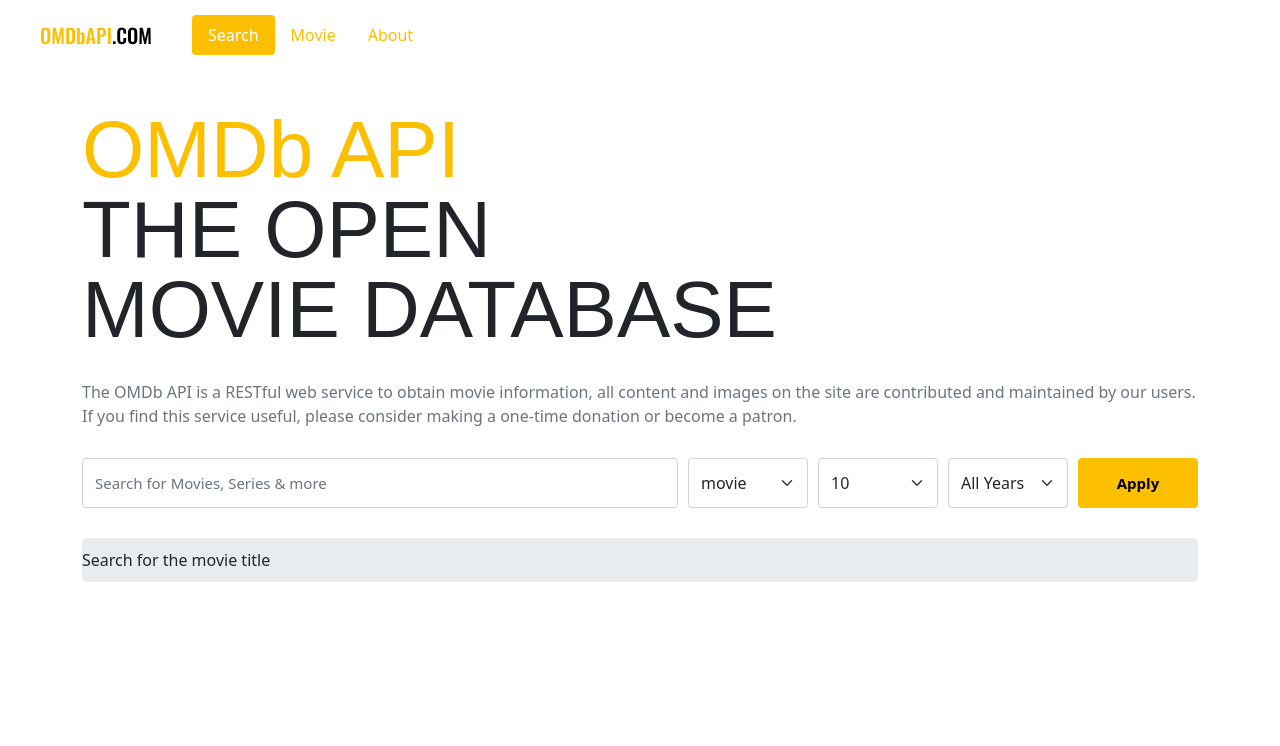
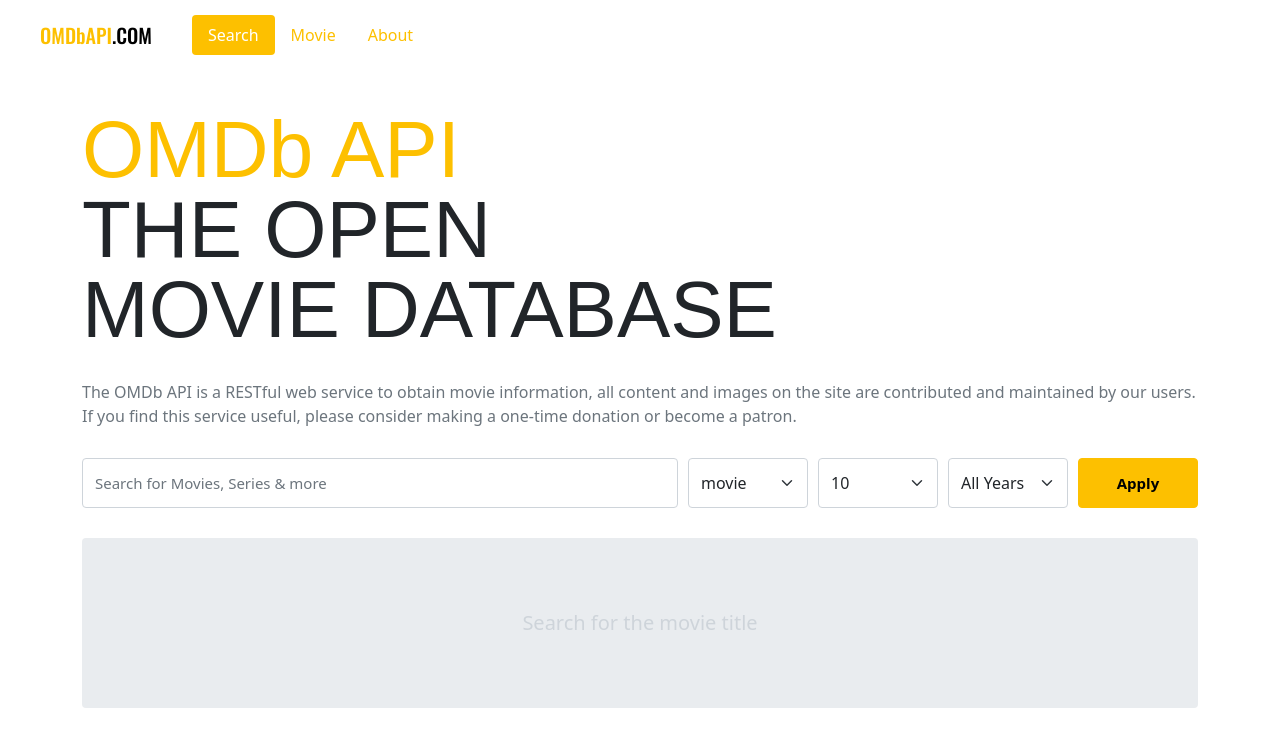
Before and after one commit to BaeInHoo/vue3-omdb-movie-app, a Vue app: page /#/ in a window 1280 px wide. Shown: the top 746 px of the page. Built offline with nearby package versions, Linux system fonts and the light colour scheme.

Commit message:
Create project

```diff
--- a/src/components/MovieList.vue
+++ b/src/components/MovieList.vue
@@ -1,7 +1,17 @@
 <template>
   <div class="container">
-    <div class="inner">
-      <div class="message">
+    <div
+      :class="{ 'no-result': !movies.length }"
+      class="inner"
+    >
+      <div
+        v-if="loading"
+        class="spinner-border text-primary"
+      ></div>
+      <div
+        v-if="message"
+        class="message"
+      >
         {{ message }}
       </div>
       <div class="movies">
@@ -25,10 +35,13 @@
     },
     computed: {
         movies() {
-            return this.$store.state.movie.movies
+          return this.$store.state.movie.movies
         },
         message() {
           return this.$store.state.movie.message
+        },
+        loading() {
+          return this.$store.state.movie.loading
         }
     }
 }
@@ -43,6 +56,14 @@
     background-color: $gray-200;
     padding: 10px 0;
     border-radius: 4px;
+    text-align: center;
+    &.no-result {
+      padding: 70px 0;
+    }
+  }
+  .message {
+    color: $gray-400;
+    font-size: 20px;
   }
   .movies {
     display: flex;
--- a/src/store/movie.js
+++ b/src/store/movie.js
@@ -28,6 +28,15 @@
     // 비동기
     actions: {
         async searchMovies({ state, commit }, payload) {
+            if (state.loading) {
+                return
+            }
+
+            commit('updateState', {
+                message: '',
+                loading: true
+            })
+
             try {
                 const res = await _fetchMovie({
                     ...payload,
@@ -65,6 +74,10 @@
                     movies: [],
                     message
                 })
+            } finally {
+                commit('updateState', {
+                    loading: false
+                })
             }
         }
     }
```
Also changed, not shown: src/components/Footer.vue (added, +33 -0 lines), .eslintrc.js.
